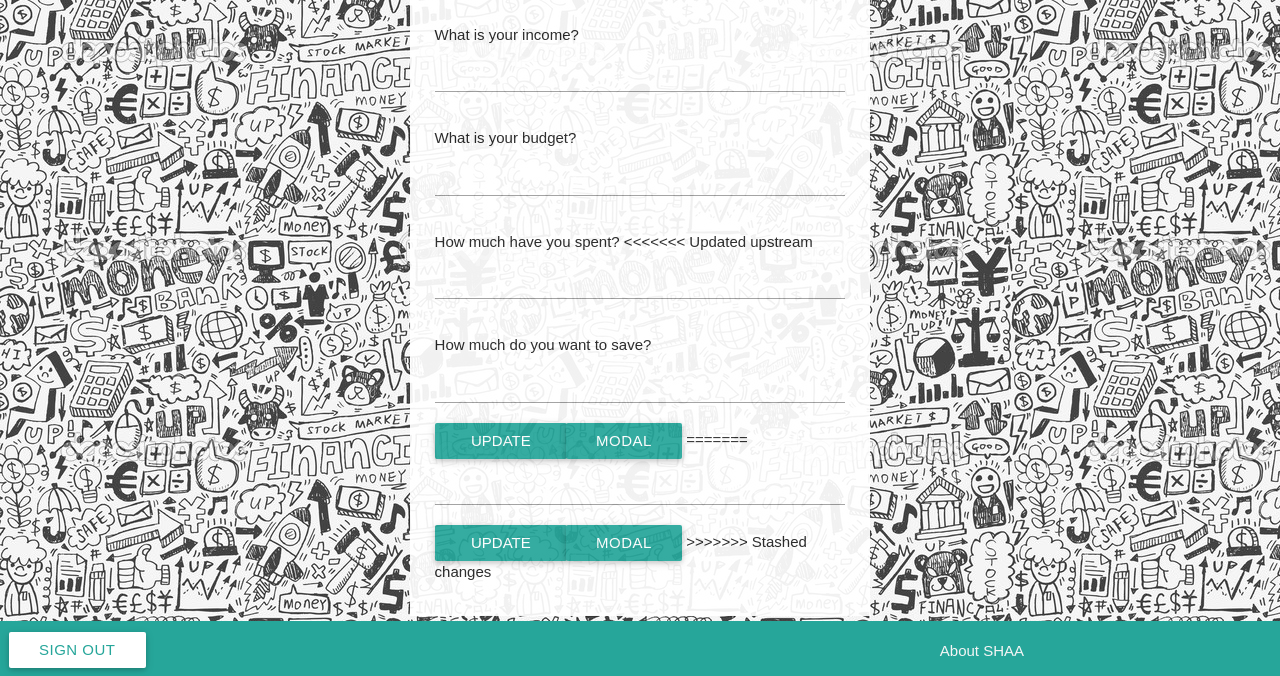
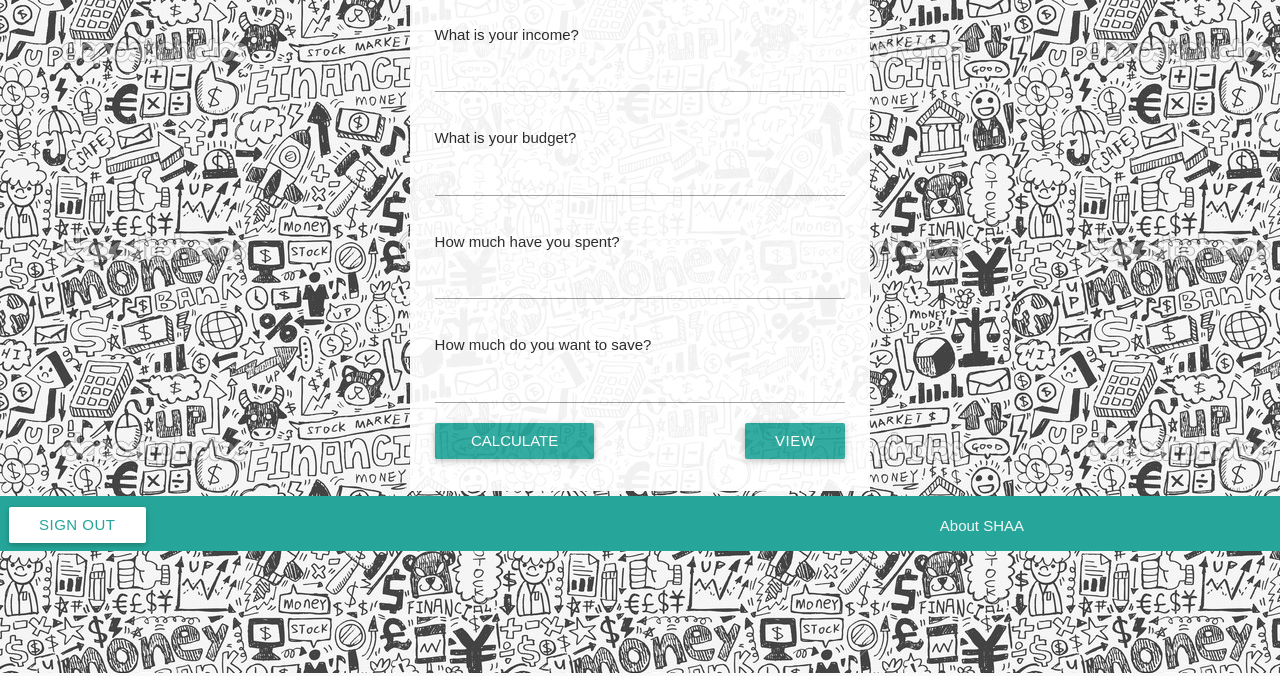
Before and after one commit to hsykwon/budgetme, a Python web app: template templates/mainPage.html in a window 1280 px wide. Shown: the part 127-803 px from the top of the page. Run offline with Jinja, Linux system fonts and the light colour scheme; the template is opened without the code that fills it, so the values that code supplies are empty; some libraries are stand-ins or nearby versions.

Commit message:
fixed the float right of the modal button. also renamed buttons to "calculate" and "view"

```diff
--- a/main.py
+++ b/main.py
@@ -33,7 +33,7 @@ class LoginHandler(webapp2.RequestHandler):
     def get(self):
 
         user = users.get_current_user()
-        template = jinja_env.get_template('mainPage.html')
+        template = env.get_template('mainPage.html')
         if user:
             income_main = self.request.get("income")
             if income_main != "":
--- a/templates/mainPage.html
+++ b/templates/mainPage.html
@@ -24,16 +24,10 @@
              <input name="budget" type="number" value={{budget}}></input>
            </p>
            <p>How much have you spent?
-<<<<<<< Updated upstream
              <input name="spendings" type="number" value={{spending}}></input>
            </p>
            <p>How much do you want to save?
-             <input name="goals" type="number" value={{goals}}></input><a class="waves-effect waves-light btn"><input type="submit" value="Update"></input> </a><a class="waves-effect waves-light btn modal-trigger" href="#modal1">Modal</a>
-=======
-
-             <input name="spendings" type="number" value={{spending}}></input><a class="waves-effect waves-light btn"><input type="submit" value="Update"></input> </a><a class="waves-effect waves-light btn modal-trigger" href="#modal1">Modal</a>
-
->>>>>>> Stashed changes
+             <input name="goals" type="number" value={{goals}}></input><a class="waves-effect waves-light btn"><input type="submit" value="Calculate"></input> </a><a class="waves-effect waves-light btn modal-trigger" style="float:right"href="#modal1">View</a>
            </p>
            <br>
          </form>
```
Also changed, not shown: 1 other file.
